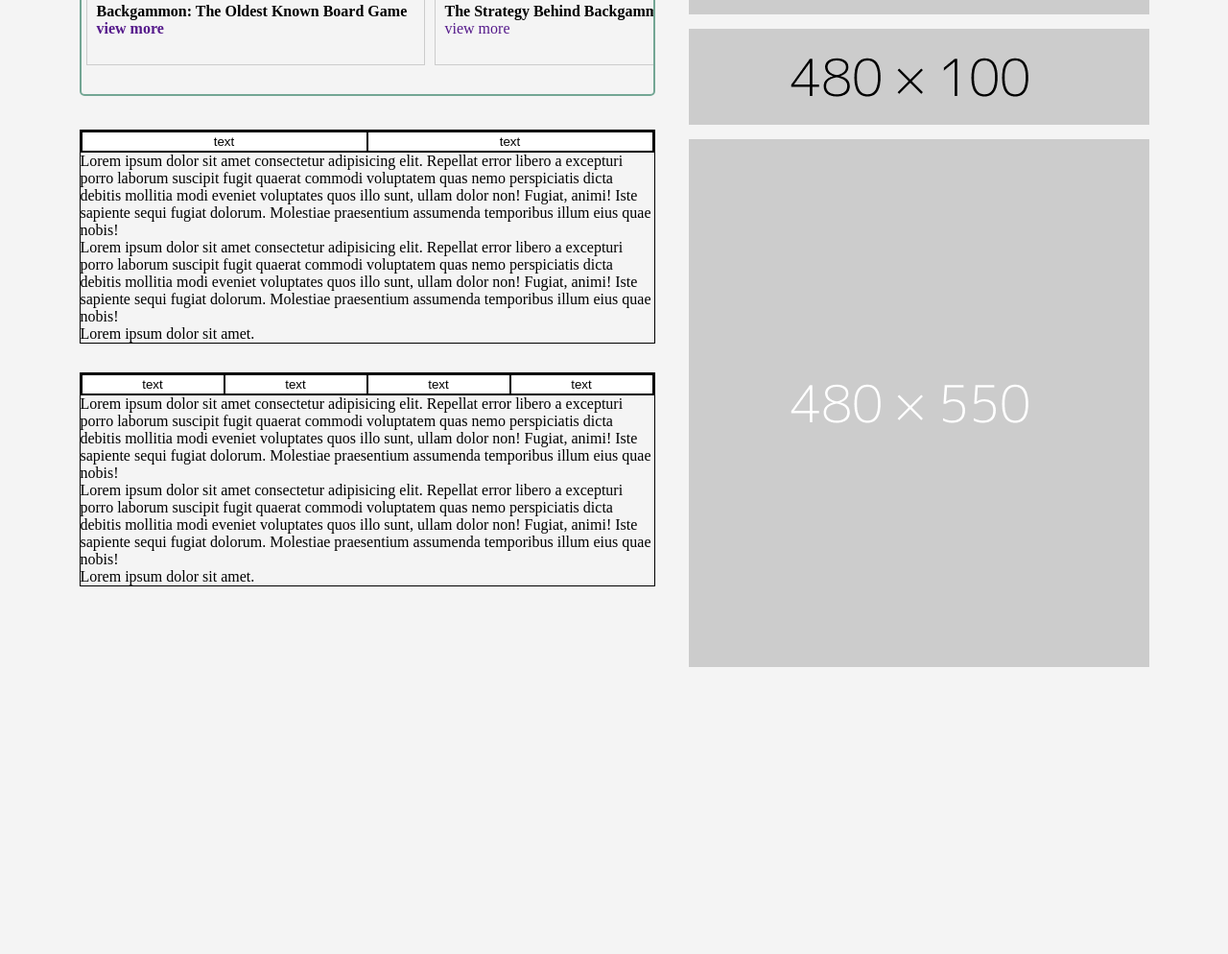
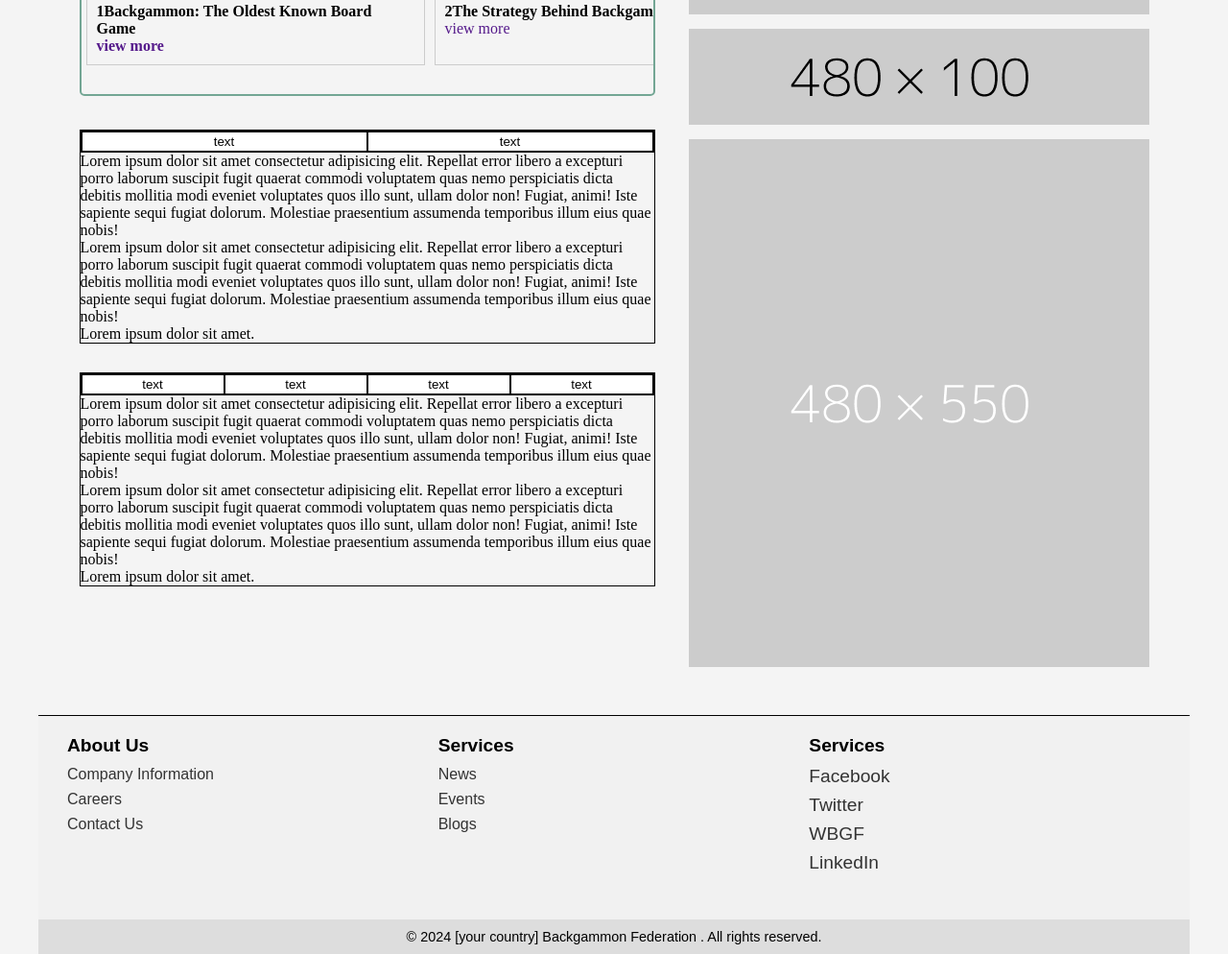
Before and after one commit to githubercrazy/backgammon, a plain HTML site: page backgammon/index.html in a window 1280 px wide. Shown: the part 912-1906 px from the top of the page at 96% size. Before the commit the page ends 1607 px from the top, so only its background shows below. Drawn offline with Linux system fonts and the light colour scheme.

Commit message:
Add files via upload

```diff
--- a/backgammon/index.html
+++ b/backgammon/index.html
@@ -349,26 +349,26 @@
           <div class="carousel">
             <div class="news-item">
               <img src="https://via.placeholder.com/150" alt="News Image" />
-              <span>Backgammon: The Oldest Known Board Game <a href="" class="news-viewmore">view more</a></span>
+              <span>1Backgammon: The Oldest Known Board Game <a href="" class="news-viewmore">view more</a></span>
             </div>
             <div class="news-item">
               <img src="https://via.placeholder.com/150" alt="News Image" />
-              <span>The Strategy Behind Backgammon</span>
+              <span>2The Strategy Behind Backgammon</span>
               <a href="" class="news-viewmore">view more</a>
             </div>
             <div class="news-item">
               <img src="https://via.placeholder.com/150" alt="News Image" />
-              <span>Backgammon Variants: Explore Different Versions</span>
+              <span>3Backgammon Variants: Explore Different Versions</span>
               <a href="" class="news-viewmore">view more</a>
             </div>
             <div class="news-item">
               <img src="https://via.placeholder.com/150" alt="News Image" />
-              <span>Backgammon Tournaments: Test Your Skills</span>
+              <span>4Backgammon Tournaments: Test Your Skills</span>
               <a href="" class="news-viewmore">view more</a>
             </div>
             <div class="news-item">
               <img src="https://via.placeholder.com/150" alt="News Image" />
-              <span>Backgammon Strategy: Tips and Tricks</span>
+              <span>5Backgammon Strategy: Tips and Tricks</span>
               <a href="" class="news-viewmore">view more</a>
             </div>
           </div>
@@ -442,6 +442,39 @@
 
 
         </div>
+           <div class="footer-container">
+  <div class="footer-content">
+    <div class="footer-section">
+      <h4>About Us</h4>
+      <ul>
+        <li><a href="#">Company Information</a></li>
+        <li><a href="#">Careers</a></li>
+        <li><a href="#">Contact Us</a></li>
+      </ul>
+    </div>
+    <div class="footer-section">
+      <h4>Services</h4>
+      <ul>
+        <li><a href="#">News</a></li>
+        <li><a href="#">Events</a></li>
+        <li><a href="#">Blogs</a></li>
+      </ul>
+    </div>
+    <div class="footer-section">
+      <h4>Services</h4>
+      <ul class="social-media">
+        <li><a href="#" class="social-icon facebook">Facebook</a></li>
+        <li><a href="#" class="social-icon twitter">Twitter</a></li>
+        <li><a href="#" class="social-icon wbgf">WBGF</a></li>
+        <li><a href="#" class="social-icon linkedin">LinkedIn</a></li>
+      </ul>
+
+    </div>
+  </div>
+  <div class="footer-bottom">
+    <p>&copy; 2024 [your country] Backgammon Federation . All rights reserved.</p>
+  </div>
+</div>
 
 
     </div>
--- a/backgammon/script.js
+++ b/backgammon/script.js
@@ -1,23 +1,39 @@
 let currentSlide = 0;
 const totalSlides = document.querySelectorAll(".news-item").length;
-const visibleSlides = Math.floor(
-  document.querySelector(".carousel-container").clientWidth /
-    document.querySelector(".news-item").clientWidth
-);
-let isDown = false;
-let startX;
-let scrollLeft;
+const itemWidth = document.querySelector(".news-item").clientWidth;
+const containerWidth = document.querySelector(
+  ".carousel-container"
+).clientWidth;
+const visibleSlides = Math.floor(containerWidth / itemWidth);
+const scrollAmount = itemWidth * 0.5; // Adjust this value to slow down scrolling
 
 function moveCarousel(direction) {
   currentSlide += direction;
   if (currentSlide < 0) currentSlide = 0;
   if (currentSlide > totalSlides - visibleSlides)
     currentSlide = totalSlides - visibleSlides;
+
+  // Calculate the offset for scrolling
+  const offset = -currentSlide * itemWidth;
+
+  // Smooth scrolling using CSS transitions
   const carousel = document.querySelector(".carousel");
-  carousel.style.transform = `translateX(-${
-    (currentSlide * 33) / visibleSlides
-  }%)`;
+  carousel.style.transition = "transform 0.5s ease";
+  carousel.style.transform = `translateX(${offset}px)`;
 }
+
+// Adjust button event listeners for slower scrolling
+document
+  .querySelector(".prev")
+  .addEventListener("click", () => moveCarousel(-1));
+document
+  .querySelector(".next")
+  .addEventListener("click", () => moveCarousel(1));
+
+// Handling mouse drag and scroll
+let isDown = false;
+let startX;
+let scrollLeft;
 
 const carouselContainer = document.querySelector(".carousel-container");
 const carousel = document.querySelector(".carousel");
@@ -43,7 +59,7 @@ carouselContainer.addEventListener("mousemove", (e) => {
   if (!isDown) return;
   e.preventDefault();
   const x = e.pageX - carouselContainer.offsetLeft;
-  const walk = (x - startX) * 3; //scroll-fast
+  const walk = (x - startX) * 3; // scroll-fast
   carousel.scrollLeft = scrollLeft - walk;
 });
 
@@ -55,130 +71,3 @@ carouselContainer.addEventListener("wheel", (event) => {
     moveCarousel(-1);
   }
 });
-
-
-
-/* <div class="top-rating">
-            <div class="button-container-second">
-              <button class="table-header">text</button>
-              <button class="table-header">text</button>
-              <button class="table-header">text</button>
-            </div>
-            <table>
-              <tr>
-                <th>№</th>
-                <th>Full Name</th>
-                <th>Rating</th>
-              </tr>
-              <tr>
-                <td class="numericia">1</td>
-                <td></td>
-                <td></td>
-              </tr>
-              <tr>
-                <td class="numericia">1</td>
-                <td></td>
-                <td></td>
-              </tr>
-              <tr>
-                <td class="numericia">1</td>
-                <td></td>
-                <td></td>
-              </tr>
-              <tr>
-                <td class="numericia">1</td>
-                <td></td>
-                <td></td>
-              </tr>
-              <tr>
-                <td class="numericia">1</td>
-                <td></td>
-                <td></td>
-              </tr>
-              <tr>
-                <td class="numericia">1</td>
-                <td></td>
-                <td></td>
-              </tr>
-              <tr>
-                <td class="numericia">1</td>
-                <td></td>
-                <td></td>
-              </tr>
-              <tr>
-                <td class="numericia">1</td>
-                <td></td>
-                <td></td>
-              </tr>
-              <tr>
-                <td class="numericia">1</td>
-                <td></td>
-                <td></td>
-              </tr>
-              <tr>
-                <td class="numericia">1</td>
-                <td></td>
-                <td></td>
-              </tr>
-              <tr>
-                <td class="numericia">1</td>
-                <td></td>
-                <td></td>
-              </tr>
-              <tr>
-                <td class="numericia">1</td>
-                <td></td>
-                <td></td>
-              </tr>
-              <tr>
-                <td class="numericia">1</td>
-                <td></td>
-                <td></td>
-              </tr>
-              <tr>
-                <td class="numericia">1</td>
-                <td></td>
-                <td></td>
-              </tr>
-              <tr>
-                <td class="numericia">1</td>
-                <td></td>
-                <td></td>
-              </tr>
-              <tr>
-                <td class="numericia">1</td>
-                <td></td>
-                <td></td>
-              </tr>
-              <tr>
-                <td class="numericia">1</td>
-                <td></td>
-                <td></td>
-              </tr>
-              <tr>
-                <td class="numericia">1</td>
-                <td></td>
-                <td></td>
-              </tr>
-              <tr>
-                <td class="numericia">1</td>
-                <td></td>
-                <td></td>
-              </tr>
-              <tr>
-                <td class="numericia">1</td>
-                <td></td>
-                <td></td>
-              </tr>
-              <tr>
-                <td class="numericia">1</td>
-                <td></td>
-                <td></td>
-              </tr>
-              <tr>
-                <td class="numericia">1</td>
-                <td></td>
-                <td></td>
-              </tr>
-            </table>
-          </div>  */
--- a/backgammon/style.css
+++ b/backgammon/style.css
@@ -394,9 +394,6 @@ td.numericia {
   border: 1px solid #ccc;
 }
 
-.news-viewmore {
-  display: flex;
-}
 
 .news-item img {
   max-width: 150px;
@@ -407,6 +404,9 @@ td.numericia {
 
 .news-item span {
   font-weight: bold;
+}
+.news-viewmore {
+  display: flex;
 }
 
 .news-item span,
@@ -495,3 +495,99 @@ td.numericia {
 .advertisment-table img {
   max-width: 480px;
 }
+
+
+.footer-container {
+  background-color: #f1f1f1;
+  margin-top: 50px;
+  font-family: Arial, sans-serif;
+  border-top: 1px solid black;
+}
+
+.footer-content {
+  display: flex;
+  justify-content: space-around;
+  max-width: 1200px;
+  margin: 0 auto;
+  padding: 20px 20px;
+}
+
+.footer-section {
+  flex: 1;
+  margin: 0 10px;
+}
+
+.footer-section h4 {
+  margin-bottom: 10px;
+  font-size: 1.2em;
+}
+
+.footer-section ul {
+  list-style: none;
+  padding: 0;
+}
+
+.footer-section ul li {
+  margin-bottom: 8px;
+}
+
+.footer-section ul li a {
+  text-decoration: none;
+  color: #333;
+}
+
+.footer-section ul li a:hover {
+  text-decoration: underline;
+}
+
+.social-media {
+  gap: 10px;
+}
+
+/* Base style for social icons */
+.social-icon {
+  text-decoration: none;
+  color: #333;
+  /* Default color */
+  font-size: 1.2em;
+  transition: color 0.3s;
+}
+
+/* Specific colors for each platform on hover */
+.social-icon.facebook:hover {
+  color: #1877f2;
+  /* Facebook blue */
+}
+
+.social-icon.twitter:hover {
+  color: #1da1f2;
+  /* Twitter blue */
+}
+
+.social-icon.wbgf:hover {
+  color: #A1D400;
+  /* Instagram pink */
+}
+
+.social-icon.linkedin:hover {
+  color: #0077b5;
+  /* LinkedIn blue */
+}
+
+/* Optional: Add active state or focus state for better accessibility */
+.social-icon:active,
+.social-icon:focus {
+  outline: none;
+}
+
+.footer-bottom {
+  text-align: center;
+  padding: 10px 20px;
+  background-color: #ddd;
+  margin-top: 20px;
+}
+
+.footer-bottom p {
+  margin: 0;
+  font-size: 0.9em;
+}
```
